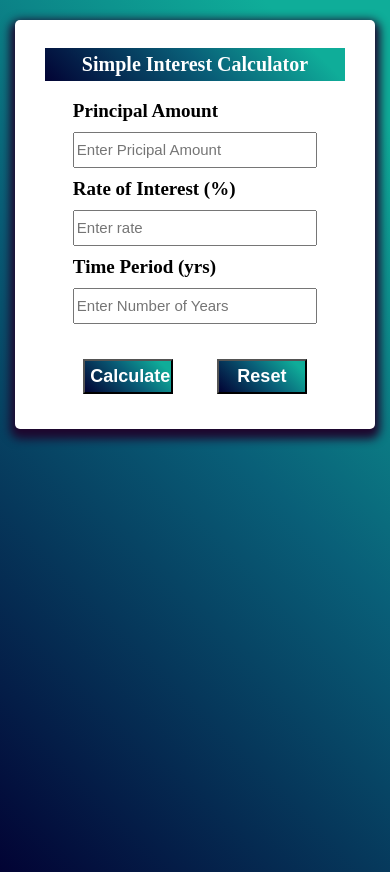
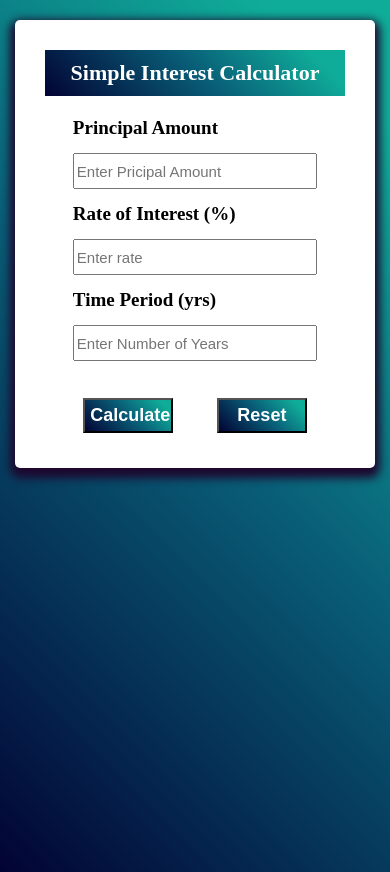
Before and after one commit to ShindePratikshaP/DOM_simple_interest_calculator, a plain HTML site: page index.html in a window 390 px wide. Drawn offline with Linux system fonts and the light colour scheme.

Commit message:
new changes are added in media query

```diff
--- a/index.html
+++ b/index.html
@@ -51,7 +51,7 @@
         }
 
         .margin {
-            margin: 5px;
+            margin: 5px 5px;
         }
 
         .height {
@@ -89,10 +89,15 @@
                 width: 80%;
             }
             .app-title{
-                font-size: 20px;
+                font-size: 22px;
+                padding-top: 10px;
+                padding-bottom: 10px;
             }
             .btn{
                 margin: 20px 20px;
+            }
+            .margin{
+                margin: 7px 5px;
             }
         }
     </style>
```
